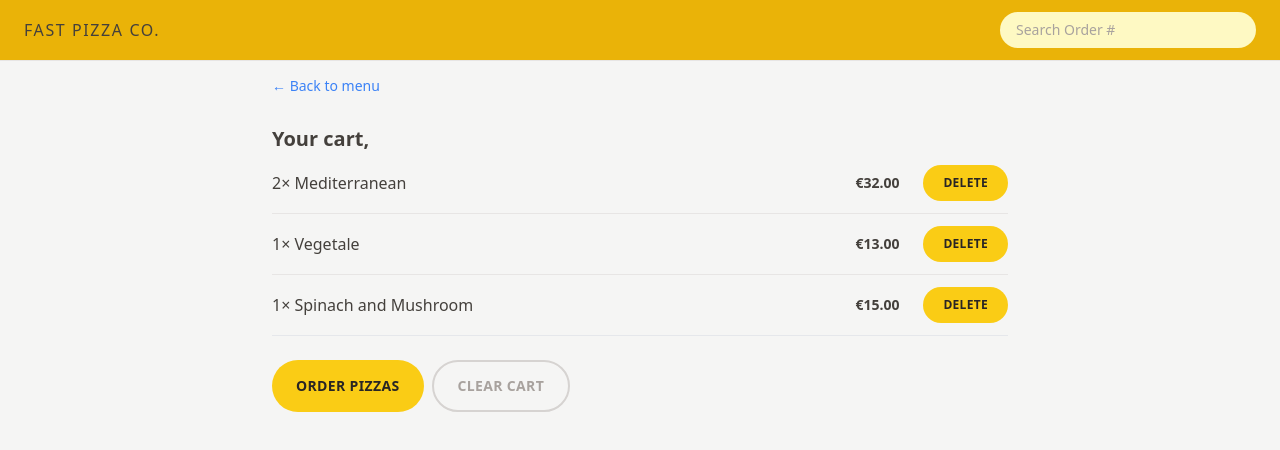
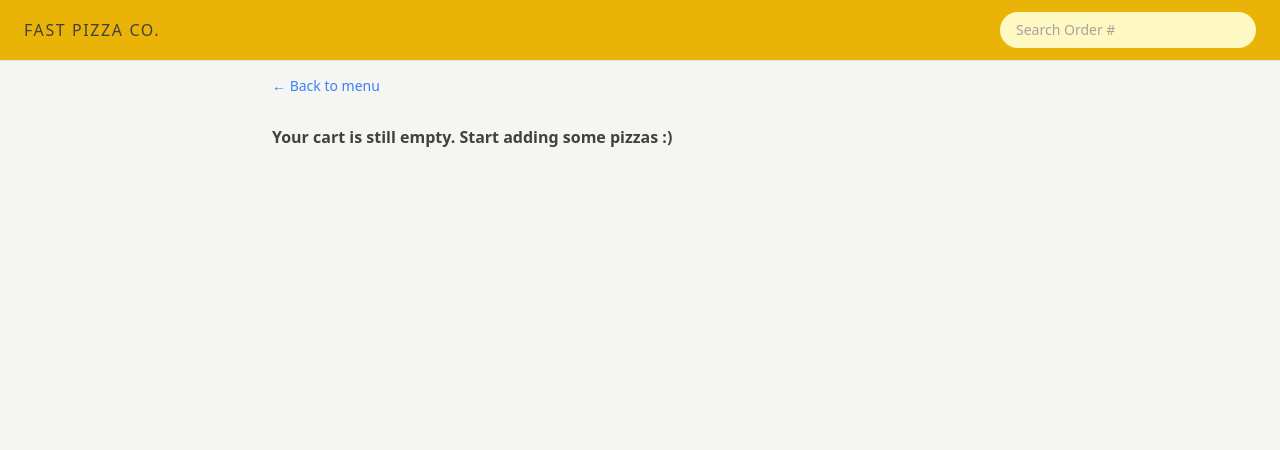
Before and after one commit to amit47chauhan/fast-react-pizza, a React (Vite) app: page /cart in a window 1280 px wide. Shown: the top 450 px of the page. Built offline with nearby package versions, Linux system fonts and the light colour scheme.

Commit message:
building the cart page

```diff
--- a/src/features/cart/Cart.jsx
+++ b/src/features/cart/Cart.jsx
@@ -2,35 +2,17 @@
 import LinkButton from '../../ui/LinkButton';
 import Button from '../../ui/Button';
 import CartItem from './CartItem';
-import { useSelector } from 'react-redux';
-
-const fakeCart = [
-  {
-    pizzaId: 12,
-    name: 'Mediterranean',
-    quantity: 2,
-    unitPrice: 16,
-    totalPrice: 32,
-  },
-  {
-    pizzaId: 6,
-    name: 'Vegetale',
-    quantity: 1,
-    unitPrice: 13,
-    totalPrice: 13,
-  },
-  {
-    pizzaId: 11,
-    name: 'Spinach and Mushroom',
-    quantity: 1,
-    unitPrice: 15,
-    totalPrice: 15,
-  },
-];
+import { useDispatch, useSelector } from 'react-redux';
+import { clearCart, getCart } from './cartSlice';
+import EmptyCart from './EmptyCart';
 
 function Cart() {
-  const cart = fakeCart;
-  const username = useSelector((state)=> state.user.username);
+  const dispatch = useDispatch();
+  const cart = useSelector(getCart);
+  const username = useSelector((state) => state.user.username);
+
+  if(!cart.length) return <EmptyCart/>
+
   return (
     <div className="px-4 py-3">
       <LinkButton to="/menu">&larr; Back to menu</LinkButton>
@@ -41,12 +23,13 @@
           <CartItem item={item} key={item.key} />
         ))}
       </ul>
-      <div className='mt-6 space-x-2'>
+      <div className="mt-6 space-x-2">
         <Button type="primary" to="/order/new">
           Order Pizzas
         </Button>
-        <Button type="secondary">Clear Cart</Button>
-
+        <Button type="secondary" onClick={() => dispatch(clearCart())}>
+          Clear Cart
+        </Button>
       </div>
     </div>
   );
--- a/src/features/cart/EmptyCart.jsx
+++ b/src/features/cart/EmptyCart.jsx
@@ -1,11 +1,14 @@
-import { Link } from 'react-router-dom';
+
+import LinkButton from '../../ui/LinkButton';
 
 function EmptyCart() {
   return (
-    <div>
-      <Link to="/menu">&larr; Back to menu</Link>
+    <div className="px-4 py-3">
+      <LinkButton to="/menu">&larr; Back to menu</LinkButton>
 
-      <p>Your cart is still empty. Start adding some pizzas :)</p>
+      <p className="mt-7 font-semibold">
+        Your cart is still empty. Start adding some pizzas :)
+      </p>
     </div>
   );
 }
--- a/src/features/cart/cartSlice.js
+++ b/src/features/cart/cartSlice.js
@@ -30,7 +30,7 @@
       item.quantity--;
       item.totalPrice = item.quantity * item.unitPrice;
     },
-    clearCart(state, action) {
+    clearCart(state) {
       state.cart = [];
     },
   },
@@ -46,6 +46,9 @@
 
 export default cartSlice.reducer;
 
+
+export const getCart = state => state.cart.cart;
+
 export const getTotalCartQuantity = (state) =>
   state.cart.cart.reduce((sum, item) => sum + item.quantity, 0);
 
```
